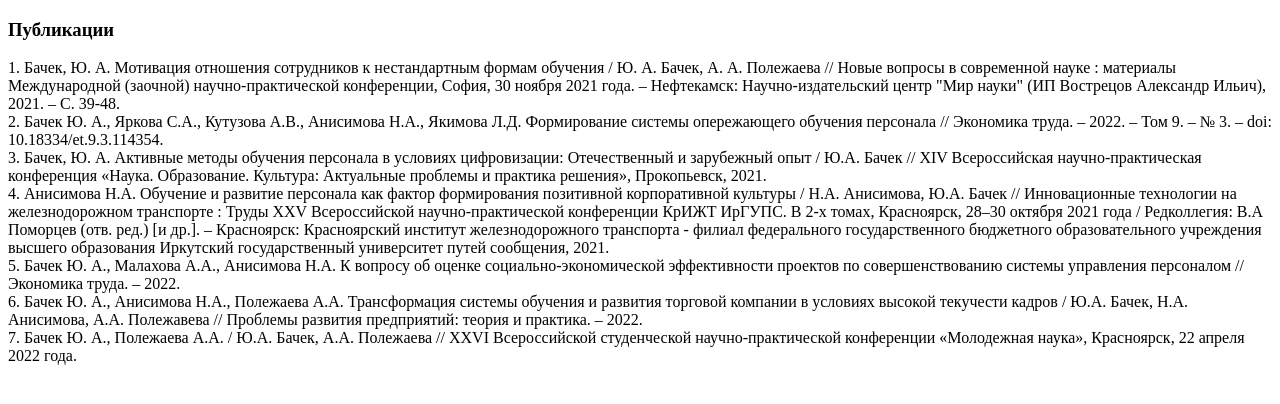
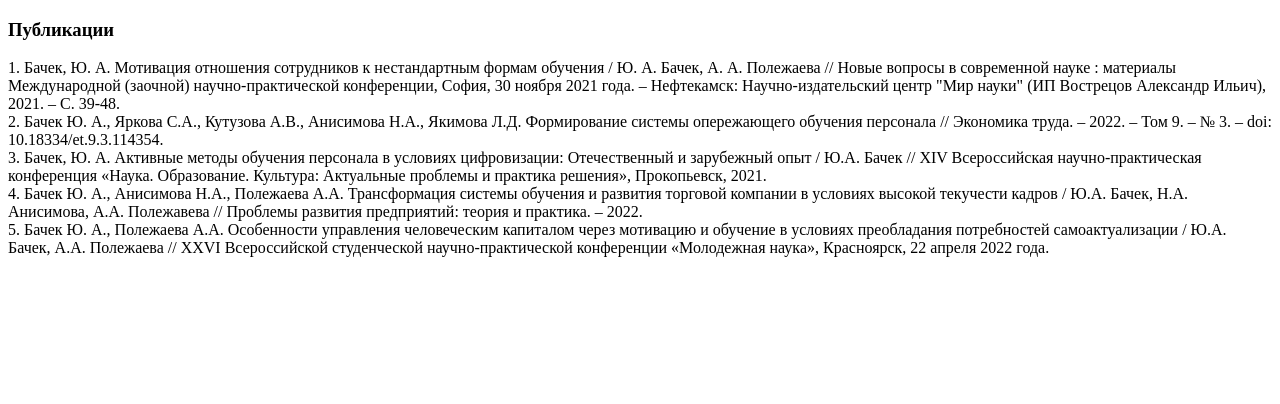
Before and after one commit to Rientaro/publications, a plain HTML site: page index.html in a window 1280 px wide. Drawn offline with Linux system fonts and the light colour scheme.

Commit message:
Update index.html

```diff
--- a/index.html
+++ b/index.html
@@ -17,14 +17,8 @@
     <div>  <p1> 3. Бачек, Ю. А. Активные методы обучения персонала в условиях цифровизации: Отечественный и зарубежный опыт / Ю.А. Бачек // XIV Всероссийская научно-практическая конференция «Наука. Образование. Культура: Актуальные проблемы и практика решения», Прокопьевск, 2021. </p1>
     </div>
 </div>
-<div>  <p1> 4. Анисимова Н.А. Обучение и развитие персонала как фактор формирования позитивной корпоративной культуры / Н.А. Анисимова, Ю.А. Бачек // Инновационные технологии на железнодорожном транспорте : Труды XXV Всероссийской научно-практической конференции КрИЖТ ИрГУПС. В 2-х томах, Красноярск, 28–30 октября 2021 года / Редколлегия: В.А Поморцев (отв. ред.) [и др.]. – Красноярск: Красноярский институт железнодорожного транспорта - филиал федерального государственного бюджетного образовательного учреждения высшего образования Иркутский государственный университет путей сообщения, 2021. </p1>
-</div>
-   </div>
-<div>  <p1> 5. Бачек Ю. А., Малахова А.А., Анисимова Н.А. К вопросу об оценке социально-экономической эффективности проектов по совершенствованию системы управления персоналом // Экономика труда. – 2022. </p1>
-
-</div>
-<div>  <p1> 6. Бачек Ю. А., Анисимова Н.А., Полежаева А.А. Трансформация системы обучения и развития торговой компании в условиях высокой текучести кадров / Ю.А. Бачек, Н.А. Анисимова, А.А. Полежавева // Проблемы развития предприятий: теория и практика. – 2022. </p1>
-    <div>  <p1> 7. Бачек Ю. А., Полежаева А.А. / Ю.А. Бачек, А.А. Полежаева // XXVI Всероссийской студенческой научно-практической конференции «Молодежная наука», Красноярск, 22 апреля 2022 года.  </p1>
+<div>  <p1> 4. Бачек Ю. А., Анисимова Н.А., Полежаева А.А. Трансформация системы обучения и развития торговой компании в условиях высокой текучести кадров / Ю.А. Бачек, Н.А. Анисимова, А.А. Полежавева // Проблемы развития предприятий: теория и практика. – 2022. </p1>
+    <div>  <p1> 5. Бачек Ю. А., Полежаева А.А. Особенности управления человеческим капиталом через мотивацию и обучение в условиях преобладания потребностей самоактуализации / Ю.А. Бачек, А.А. Полежаева // XXVI Всероссийской студенческой научно-практической конференции «Молодежная наука», Красноярск, 22 апреля 2022 года.  </p1>
 
 </div>
 </div>
```
